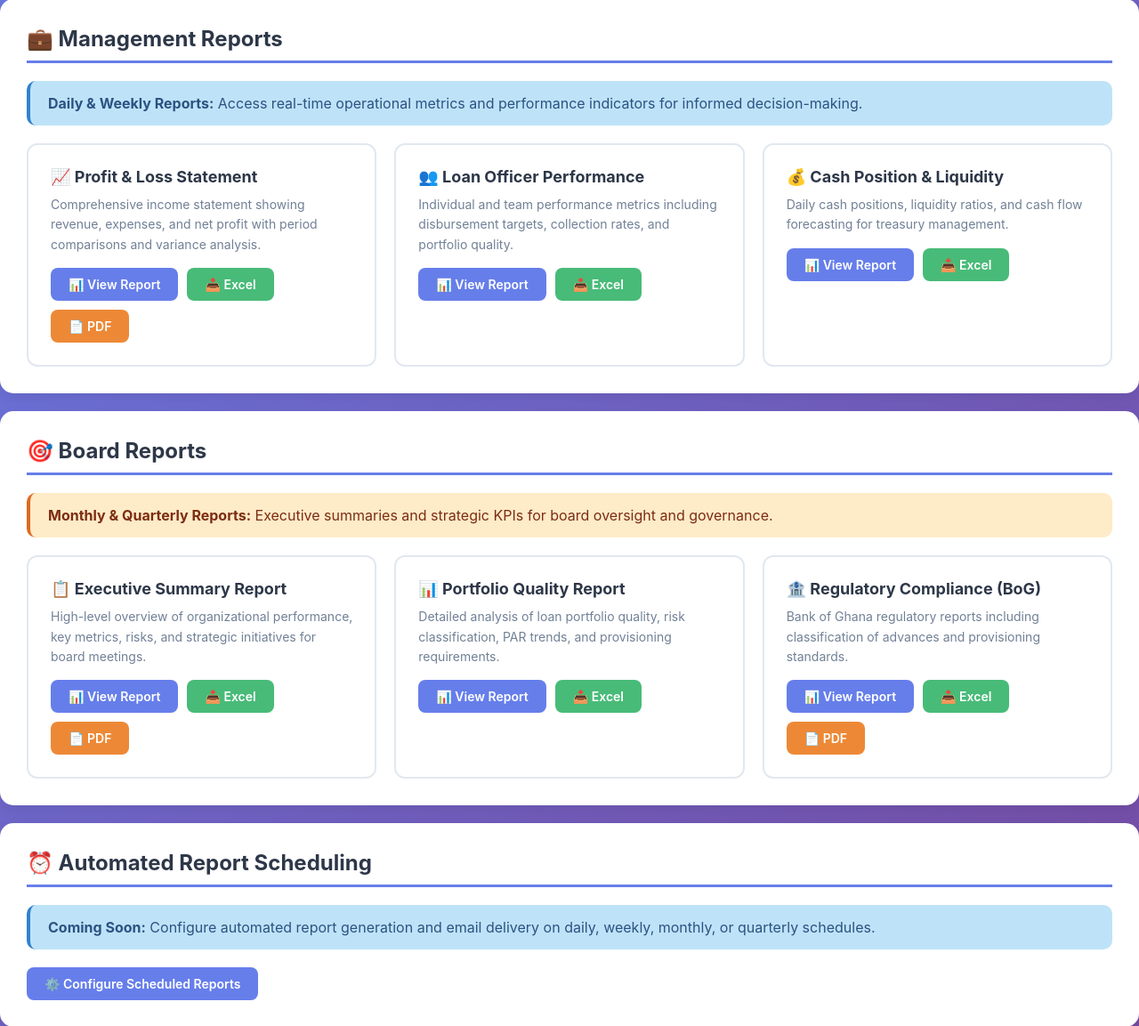
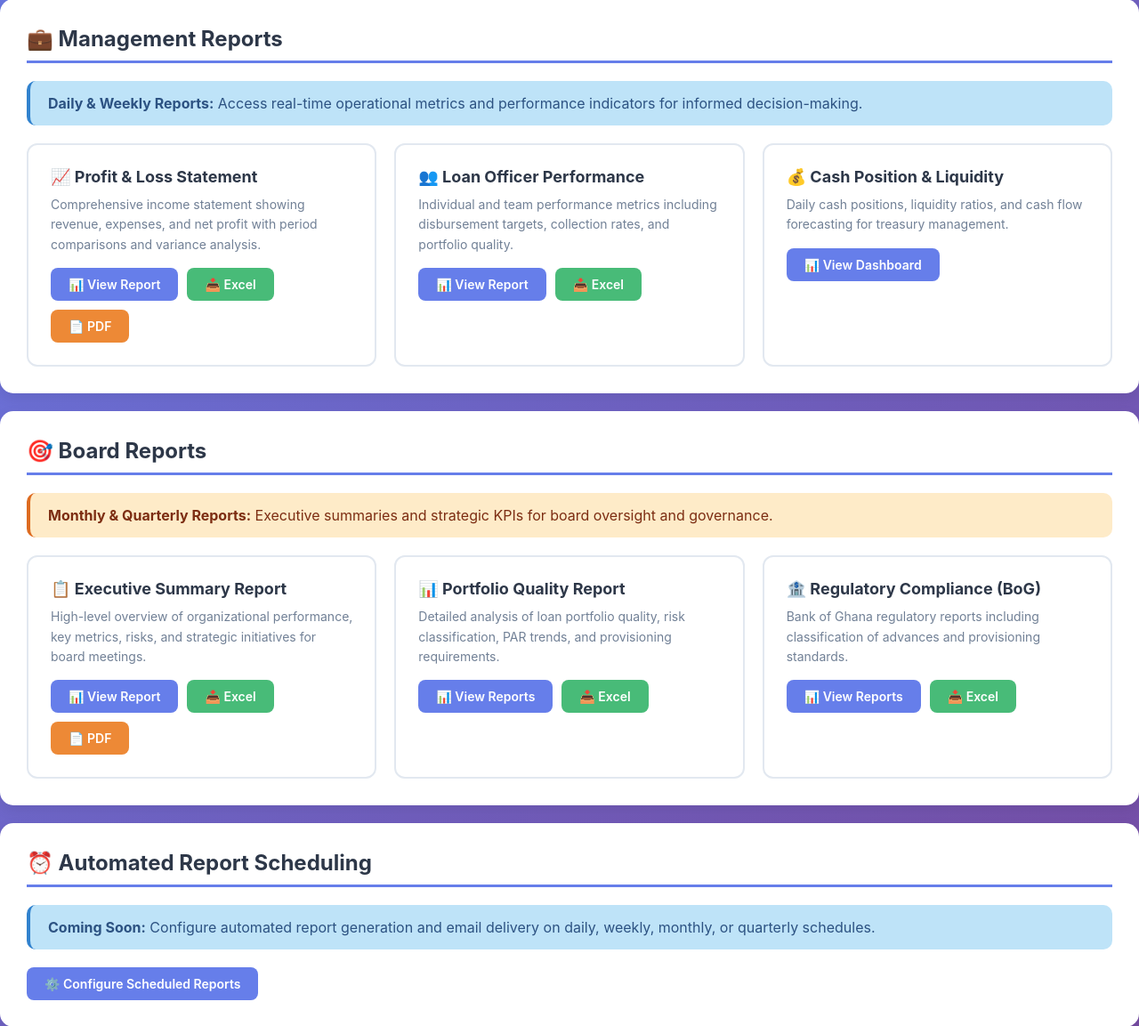
Before and after one commit to kfrem/microfinance-mis, a Django app: page /management/ in a window 1280 px wide. Shown: the part 426-1579 px from the top of the page at 89% size. Run offline with Django 5.2, Linux system fonts and the light colour scheme; data that the repository does not hold is empty.

Commit message:
fix(management): remove broken report links and use correct URL names
FIXES ALL 404 ERRORS:
- Remove non-existent /reports/excel/cashflow/ link
- Remove non-existent /reports/pdf/bog/ link
- Change /reports/ to proper URL names using {% url %} tags
- Cash Flow now links to cashflow_dashboard (working URL)
- Portfolio Quality links to reports:excel_aging (working URL)
- BoG Report links to reports:excel_bog (working URL)
- All View Report buttons now link to reports:dashboard

NO MORE 404 ERRORS - ALL LINKS WORK NOW!

```diff
--- a/app/management_reports/templates/management_reports/dashboard.html
+++ b/app/management_reports/templates/management_reports/dashboard.html
@@ -273,8 +273,7 @@
                 <h3>💰 Cash Position & Liquidity</h3>
                 <p>Daily cash positions, liquidity ratios, and cash flow forecasting for treasury management.</p>
                 <div class="report-actions">
-                    <a href="/reports/cashflow/" class="btn btn-primary">📊 View Report</a>
-                    <a href="/reports/excel/cashflow/" class="btn btn-success">📥 Excel</a>
+                    <a href="{% url 'reports:cashflow_dashboard' %}" class="btn btn-primary">📊 View Dashboard</a>
                 </div>
             </div>
         </div>
@@ -302,8 +301,8 @@
                 <h3>📊 Portfolio Quality Report</h3>
                 <p>Detailed analysis of loan portfolio quality, risk classification, PAR trends, and provisioning requirements.</p>
                 <div class="report-actions">
-                    <a href="/reports/" class="btn btn-primary">📊 View Report</a>
-                    <a href="/reports/excel/aging/" class="btn btn-success">📥 Excel</a>
+                    <a href="{% url 'reports:dashboard' %}" class="btn btn-primary">📊 View Reports</a>
+                    <a href="{% url 'reports:excel_aging' %}" class="btn btn-success">📥 Excel</a>
                 </div>
             </div>
 
@@ -311,9 +310,8 @@
                 <h3>🏦 Regulatory Compliance (BoG)</h3>
                 <p>Bank of Ghana regulatory reports including classification of advances and provisioning standards.</p>
                 <div class="report-actions">
-                    <a href="/reports/" class="btn btn-primary">📊 View Report</a>
-                    <a href="/reports/excel/bog/" class="btn btn-success">📥 Excel</a>
-                    <a href="/reports/pdf/bog/" class="btn btn-warning">📄 PDF</a>
+                    <a href="{% url 'reports:dashboard' %}" class="btn btn-primary">📊 View Reports</a>
+                    <a href="{% url 'reports:excel_bog' %}" class="btn btn-success">📥 Excel</a>
                 </div>
             </div>
         </div>
```
